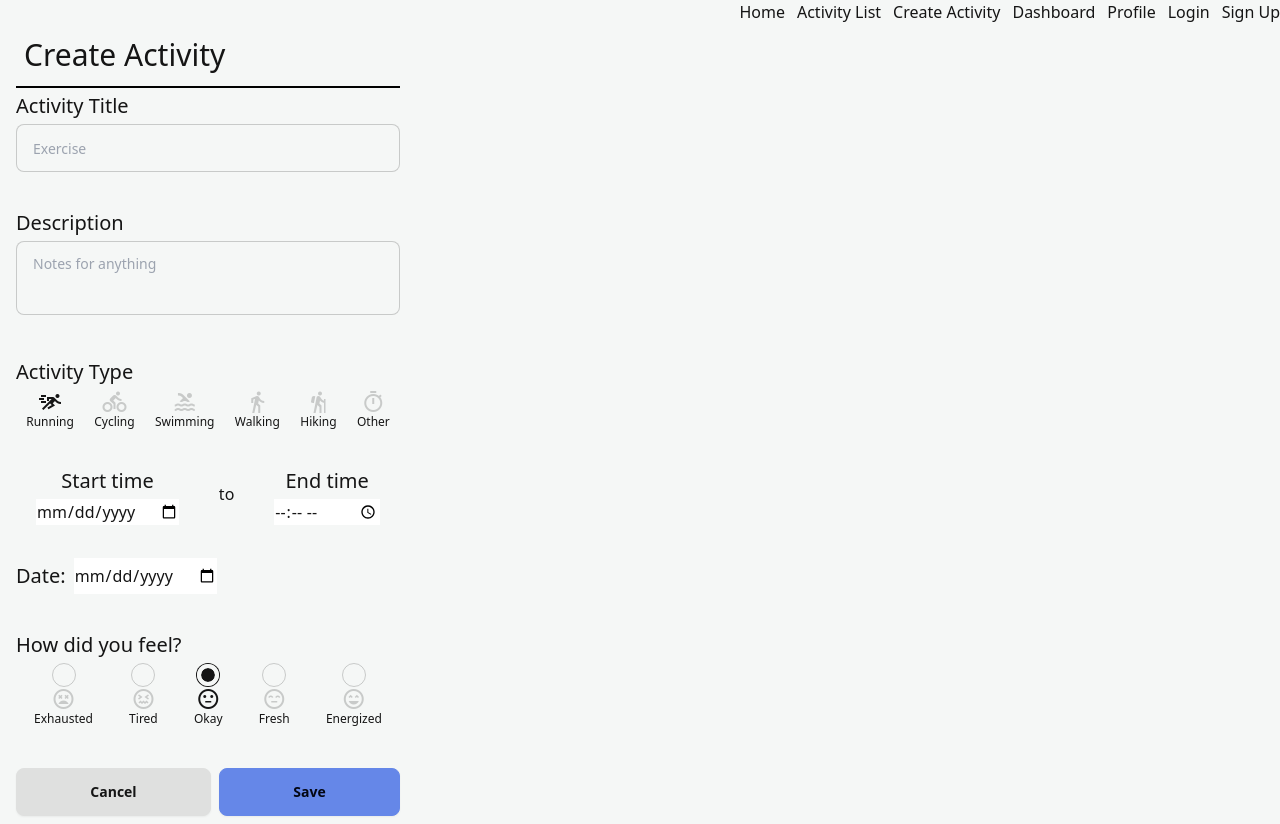
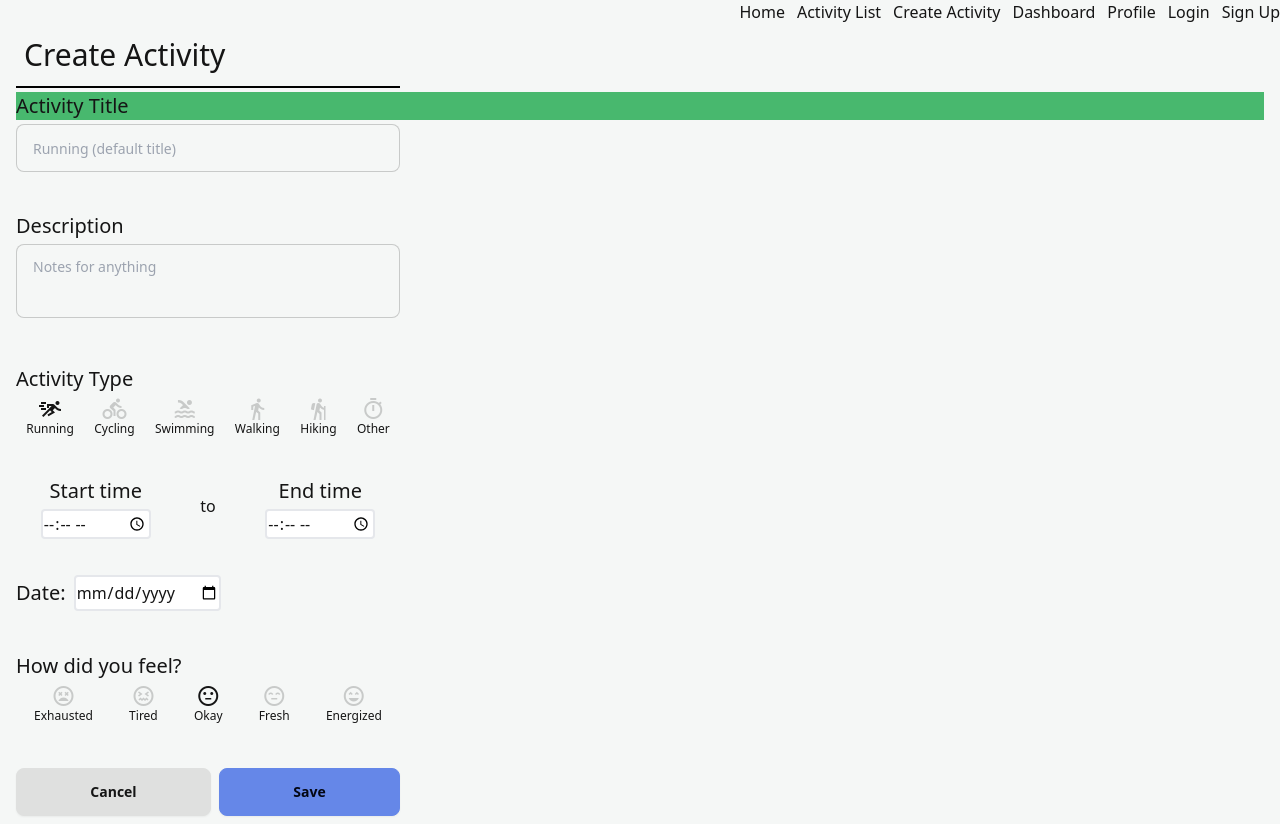
Before and after one commit to JSD6G8/frontend, a React (Vite) app: page /activities/create in a window 1280 px wide. Built offline with nearby package versions, Linux system fonts and the light colour scheme.

Commit message:
fix 'power' theme color

```diff
--- a/src/CreateActivity.css
+++ b/src/CreateActivity.css
@@ -8,6 +8,7 @@
     'opsz' 24;
 
     color: oklch(var(--b3));
+    user-select: none;
 }
 
 .icon:hover,
--- a/src/CreateActivity.jsx
+++ b/src/CreateActivity.jsx
@@ -6,46 +6,38 @@ import "./CreateActivity.css";
 function CreateActivity() {
   const [title, setTitle] = useState("");
   const [description, setDescription] = useState("");
-  const [activityType, setActivityType] = useState("running"); // "running", "cycling", "swimming", "walking", "hiking", "other"
+  const [activityType, setActivityType] = useState("Running"); // "Running", "Cycling", "Swimming", "Walking", "Hiking", "Other"
   const [startTime, setStartTime] = useState("");
   const [endTime, setEndTime] = useState("");
   const [date, setDate] = useState("");
   const [barometer, setBarometer] = useState("3"); // "1", "2", "3", "4", "5"
-  // const [formErrors, setFormErrors] = useState({
-  //   title: "",
-  //   startTime: "",
-  //   endTime: "",
-  //   date: "",
-  // });
+  const [formErrors, setFormErrors] = useState({
+    startTime: "",
+    endTime: "",
+    date: "",
+  });
 
-  // const validateForm = () => {
-  //   let errors = {};
-  //   let isValid = true;
+  const validateForm = () => {
+    let errors = {};
+    let isValid = true;
 
-  //   if (!title.trim()) {
-  //     errors.title = "Activity Title is required."
-  //     isValid = false;
-  //   }
-
-  //   if (!startTime) {
-  //     errors.startTime = "Activity Title is required."
-  //     isValid = false;
-  //   }
-
-  //   if (!title.trim()) {
-  //     errors.title = "Activity Title is required."
-  //     isValid = false;
-  //   }
-
-  //   if (!title.trim()) {
-  //     errors.title = "Activity Title is required."
-  //     isValid = false;
-  //   }
-  // };
+    if (!startTime) {
+      errors.startTime = "Start time is required."
+      isValid = false;
+    }
+    if (!endTime) {
+      errors.endTime = "End time is required."
+      isValid = false;
+    }
+    if (!date) {
+      errors.date = "Date is required."
+      isValid = false;
+    }
+  };
 
   const handleSave = () => {
     alert(
-      `Title: ${title}\n` +
+        `Title: ${title || activityType}\n` +
         `Description: ${description}\n` +
         `Activity Type: ${activityType}\n` +
         `Start Time: ${startTime}\n` +
@@ -69,12 +61,11 @@ function CreateActivity() {
         <main className="h-full">
           <form className="flex flex-col justify-between h-full">
             <div>
-              <h2 className="text-base lg:text-xl my-1">Activity Title</h2>
+              <h2 className="bg-power text-base lg:text-xl my-1">Activity Title</h2>
               <input
                 className="input input-bordered text-sm w-full lg:w-[30vw]"
-                required
                 type="text"
-                placeholder="Exercise"
+                placeholder={activityType + " (default title)"}
                 aria-label="Activity Title"
                 onChange={(e) => setTitle(e.target.value)}
               />
@@ -84,7 +75,6 @@ function CreateActivity() {
               <h2 className="text-base lg:text-xl my-1">Description</h2>
               <textarea
                 className="textarea textarea-bordered text-sn resize-none w-full lg:w-[30vw]"
-                required
                 placeholder="Notes for anything"
                 onChange={(e) => setDescription(e.target.value)}
               ></textarea>
@@ -100,9 +90,9 @@ function CreateActivity() {
                     required
                     type="radio"
                     name="activityType"
-                    value="running"
+                    value="Running"
                     aria-label="Running"
-                    checked={activityType === "running"}
+                    checked={activityType === "Running"}
                     onChange={(e) => setActivityType(e.target.value)}
                   />
                   <span className="material-symbols-outlined icon">sprint</span>
@@ -114,9 +104,9 @@ function CreateActivity() {
                     className="radio hidden"
                     type="radio"
                     name="activityType"
-                    value="cycling"
+                    value="Cycling"
                     aria-label="Cycling"
-                    checked={activityType === "cycling"}
+                    checked={activityType === "Cycling"}
                     onChange={(e) => setActivityType(e.target.value)}
                   />
                   <span className="material-symbols-outlined icon">
@@ -130,9 +120,9 @@ function CreateActivity() {
                     className="radio hidden"
                     type="radio"
                     name="activityType"
-                    value="swimming"
+                    value="Swimming"
                     aria-label="Swimming"
-                    checked={activityType === "swimming"}
+                    checked={activityType === "Swimming"}
                     onChange={(e) => setActivityType(e.target.value)}
                   />
                   <span className="material-symbols-outlined icon">pool</span>
@@ -144,9 +134,9 @@ function CreateActivity() {
                     className="radio hidden"
                     type="radio"
                     name="activityType"
-                    value="walking"
+                    value="Walking"
                     aria-label="Walking"
-                    checked={activityType === "walking"}
+                    checked={activityType === "Walking"}
                     onChange={(e) => setActivityType(e.target.value)}
                   />
                   <span className="material-symbols-outlined icon">
@@ -160,9 +150,9 @@ function CreateActivity() {
                     className="radio hidden"
                     type="radio"
                     name="activityType"
-                    value="hiking"
+                    value="Hiking"
                     aria-label="Hiking"
-                    checked={activityType === "hiking"}
+                    checked={activityType === "Hiking"}
                     onChange={(e) => setActivityType(e.target.value)}
                   />
                   <span className="material-symbols-outlined icon">hiking</span>
@@ -174,9 +164,9 @@ function CreateActivity() {
                     className="radio hidden"
                     type="radio"
                     name="activityType"
-                    value="other"
+                    value="Other"
                     aria-label="Other "
-                    checked={activityType === "other"}
+                    checked={activityType === "Other"}
                     onChange={(e) => setActivityType(e.target.value)}
                   />
                   <span className="material-symbols-outlined icon">timer</span>
@@ -190,7 +180,8 @@ function CreateActivity() {
                 <div className="flex flex-col items-center">
                   <h2 className="text-base lg:text-xl my-1">Start time</h2>
                   <input
-                    type="date"
+                    className="rounded border-2"
+                    type="time"
                     required
                     aria-label="Start time"
                     onChange={(e) => setStartTime(e.target.value)}
@@ -202,6 +193,7 @@ function CreateActivity() {
                 <div className="flex flex-col items-center">
                   <h2 className="text-base lg:text-xl my-1">End time</h2>
                   <input
+                    className="rounded border-2"
                     type="time"
                     required
                     aria-label="End time"
@@ -214,6 +206,7 @@ function CreateActivity() {
             <div className="flex gap-2">
               <h2 className="text-base lg:text-xl my-1">Date:</h2>
               <input
+                className="rounded border-2"
                 type="date"
                 required
                 aria-label="Date"
@@ -226,7 +219,7 @@ function CreateActivity() {
               <div className="flex flex-wrap justify-around max-w-full lg:max-w-[30vw]">
                 <label className="flex flex-col items-center">
                   <input
-                    className="radio"
+                    className="radio hidden"
                     type="radio"
                     required
                     name="barometer"
@@ -243,7 +236,7 @@ function CreateActivity() {
 
                 <label className="flex flex-col items-center">
                   <input
-                    className="radio"
+                    className="radio hidden"
                     type="radio"
                     name="barometer"
                     aria-label="Tired"
@@ -259,7 +252,7 @@ function CreateActivity() {
 
                 <label className="flex flex-col items-center">
                   <input
-                    className="radio"
+                    className="radio hidden"
                     type="radio"
                     name="barometer"
                     aria-label="Okay"
@@ -275,7 +268,7 @@ function CreateActivity() {
 
                 <label className="flex flex-col items-center">
                   <input
-                    className="radio"
+                    className="radio hidden"
                     type="radio"
                     name="barometer"
                     aria-label="Fresh"
@@ -291,7 +284,7 @@ function CreateActivity() {
 
                 <label className="flex flex-col items-center">
                   <input
-                    className="radio"
+                    className="radio hidden"
                     type="radio"
                     name="barometer"
                     aria-label="Energized"
--- a/tailwind.config.js
+++ b/tailwind.config.js
@@ -5,7 +5,11 @@ export default {
     "./src/**/*.{js,ts,jsx,tsx}",
   ],
   theme: {
-    extend: {},
+    extend: {
+      colors: {
+        "power": "#48B86E",
+      },
+    },
   },
   plugins: [require("daisyui")],
   daisyui: {
@@ -21,7 +25,7 @@ export default {
           "success": "#FFA143",
           "warning": "#FDCE52",
           "error": "#68C5B3",
-          "power" : "#48B86E",
+          "power": "#48B86E",
         },
       },
     ],
```
